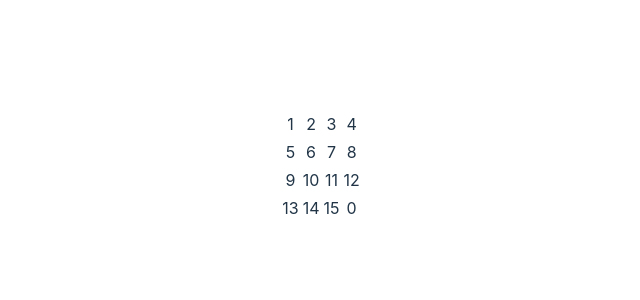
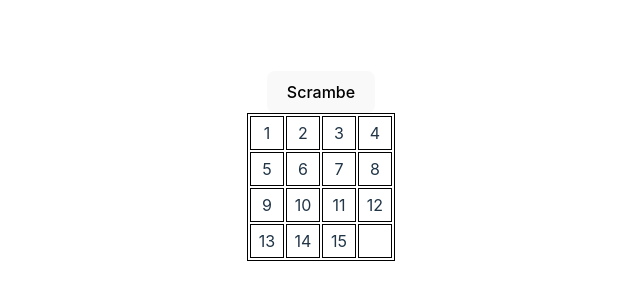
Before and after one commit to clara79dev/15game, a React (Vite) app: page / in a window 1280 px wide. Shown: the part 234-534 px from the top of the page, without its empty margins (319-959 px from the left). Built offline with nearby package versions, Linux system fonts and the light colour scheme.

Commit message:
#3 added border to board / scramble functionality

```diff
--- a/src/App.jsx
+++ b/src/App.jsx
@@ -9,8 +9,20 @@ function App() {
     1, 2, 3, 4, 5, 6, 7, 8, 9, 10, 11, 12, 13, 14, 15, 0
   ]);
 
+  const scrambleSequence = () => {
+    const scrambledArray = sequence.slice();
+
+    for (let i = scrambledArray.length - 1; i > 0; i--) {
+      const j = Math.floor(Math.random() * (i + 1));
+      [scrambledArray[i], scrambledArray[j]] = [scrambledArray[j], scrambledArray[i]];
+    }
+
+    setSequence(scrambledArray);
+  }
+
   return (
     <>
+      <button onClick={scrambleSequence}>Scrambe</button>
       <Board sequence={sequence}></Board>
     </>
   );
--- /dev/null
+++ b/src/components/Board.css
@@ -0,0 +1,15 @@
+.board {
+    border: 1px solid black;
+}
+
+/*
+.board .row {
+
+}
+*/
+
+.board .cell {
+    width: 30px;
+    height: 30px;
+    border: 1px solid black;
+}
--- a/src/components/Board.jsx
+++ b/src/components/Board.jsx
@@ -1,3 +1,5 @@
+import './Board.css';
+
 export default function Board({ sequence }) {
 
     const splittedSequences = sequence.reduce((acc, val, index) => {
@@ -11,15 +13,15 @@ export default function Board({ sequence }) {
 
     return (
         <div>
-            <table>
-                { splittedSequences.map((subSeq) => {
+            <table className="board">
+                { splittedSequences.map((subSeq, idx) => {
                     return (
-                        <tr>
-                            { subSeq.map((n => {
+                        <tr className="row" key={idx}>
+                            { subSeq.map((n, idx) => {
                                 return (
-                                    <td>{n}</td>
+                                    <td className="cell" key={idx}>{n > 0 && n}</td>
                                 )
-                            }))}
+                            })}
                         </tr>
                     );
                 })}
```
